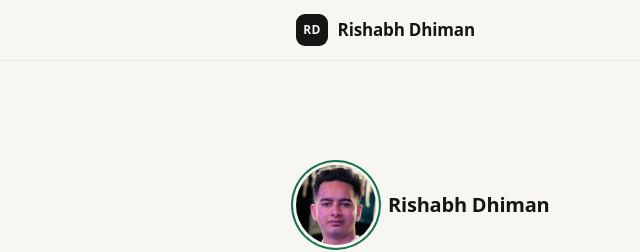
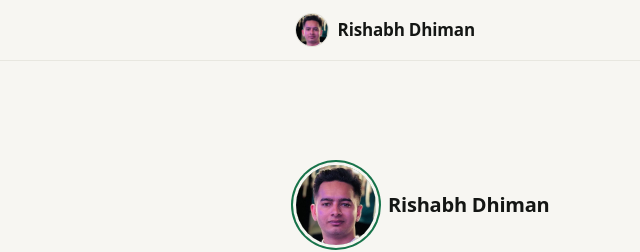
Before and after one commit to RishabhDhiman/rishabhdhiman.github.io, an Astro site: page / in a window 1280 px wide. Shown: the top 252 px of the page, 0-640 px from the left. Built offline with nearby package versions, Linux system fonts and the light colour scheme; Astro itself is replaced by a stand-in of ours.

Commit message:
Show headshot in the site header instead of the RD badge
Co-Authored-By: Claude Opus 5.5 <noreply@anthropic.com>

```diff
--- a/src/layouts/Base.astro
+++ b/src/layouts/Base.astro
@@ -29,7 +29,7 @@ const nav = [
     <header class="site-header">
       <div class="wrap header-inner">
         <a href="/" class="brand" aria-current={isHome ? 'page' : undefined}>
-          <span class="brand-mark" aria-hidden="true">RD</span>
+          <img class="brand-mark" src={site.avatar} alt="" width="32" height="32" decoding="async" />
           <span class="brand-name">{site.name}</span>
         </a>
         <nav aria-label="Primary">
--- a/src/styles/global.css
+++ b/src/styles/global.css
@@ -171,16 +171,13 @@ p {
 }
 
 .brand-mark {
-  display: grid;
-  place-items: center;
+  display: block;
   width: 2rem;
   height: 2rem;
-  border-radius: 9px;
-  background: var(--ink);
-  color: var(--bg);
-  font-size: 0.75rem;
-  font-weight: 700;
-  letter-spacing: 0.02em;
+  border-radius: 50%;
+  object-fit: cover;
+  background: var(--surface);
+  box-shadow: 0 0 0 1px var(--line);
 }
 
 .site-header nav ul {
```
